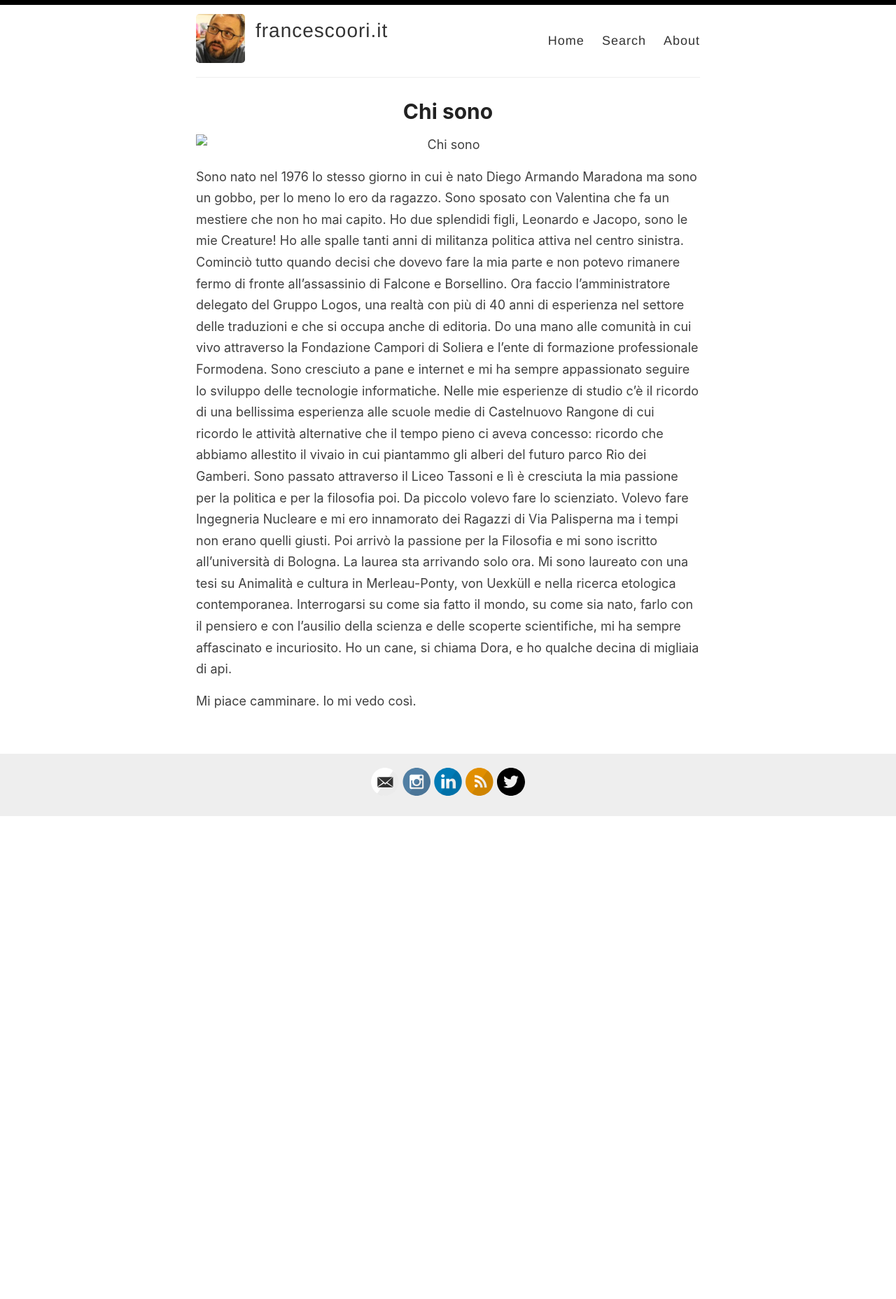
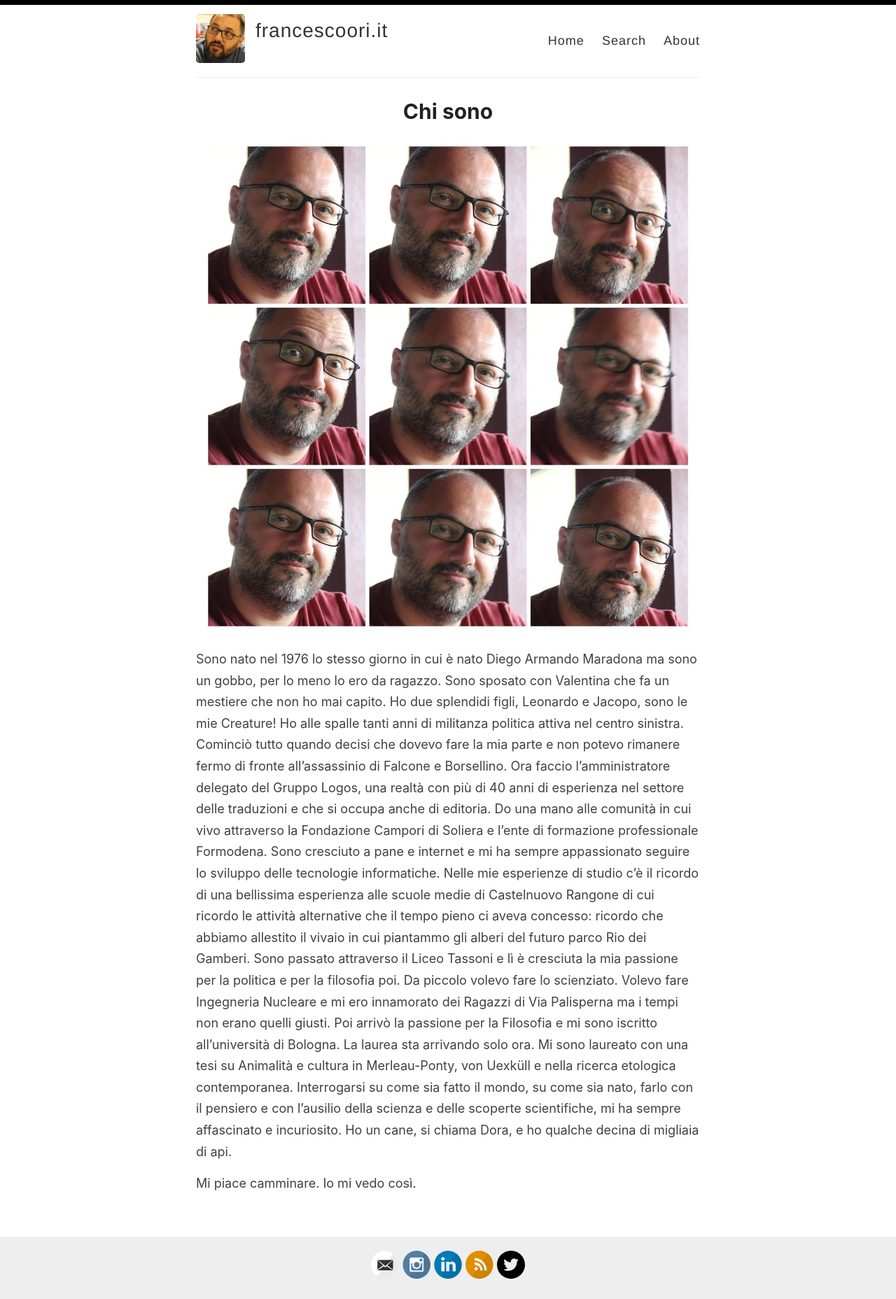
Before and after one commit to francescoori/francescoori.github.io, a Jekyll site: the page built from _pages/about.md, in a window 1280 px wide. Shown: the whole page at 70% size. Built offline with Jekyll 4.4.1, drawn with Linux system fonts in a browser that asks for light colours; before the commit the page ends 1167 px from its top, so only the background shows below that.

Commit message:
Update about.md

```diff
--- a/_pages/about.md
+++ b/_pages/about.md
@@ -3,7 +3,7 @@ layout: page
 title: Chi sono
 permalink: /about/
 ---
-![Chi sono](/assets/unnamed.jpg)
+![Chi sono](/images/unnamed.jpg)
 
 
 Sono nato nel 1976 lo stesso giorno in cui è nato Diego Armando Maradona ma sono un gobbo, per lo meno lo ero da ragazzo.
```
